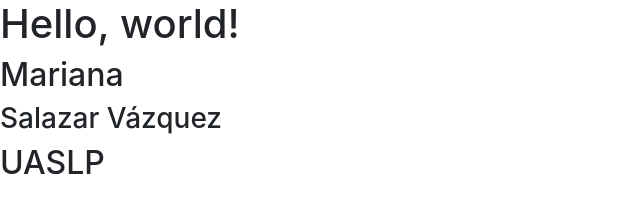
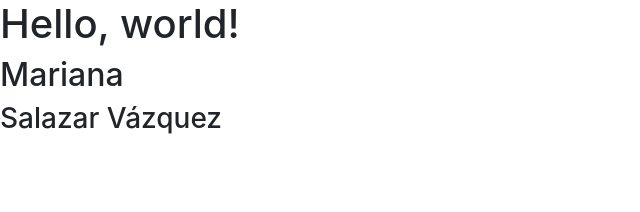
Before and after one commit to App-Web-2020-2021-I/examen-primer-parcial-Marianasv7, a plain HTML site: page index.html in a window 1280 px wide. Shown: the whole page, without its empty margins (0-640 px from the left). Drawn offline with nearby package versions, Linux system fonts and the light colour scheme.

Commit message:
Primer commit

```diff
--- a/index.html
+++ b/index.html
@@ -14,7 +14,7 @@
     <h1>Hello, world!</h1>
     <h2>Mariana</h2>
     <h3>Salazar Vázquez</h3>
-    <h2>UASLP</h2>
+
     <!-- Optional JavaScript -->
     <!-- jQuery first, then Popper.js, then Bootstrap JS -->
     <script src="https://code.jquery.com/jquery-3.5.1.slim.min.js" integrity="sha384-DfXdz2htPH0lsSSs5nCTpuj/zy4C+OGpamoFVy38MVBnE+IbbVYUew+OrCXaRkfj" crossorigin="anonymous"></script>
```
